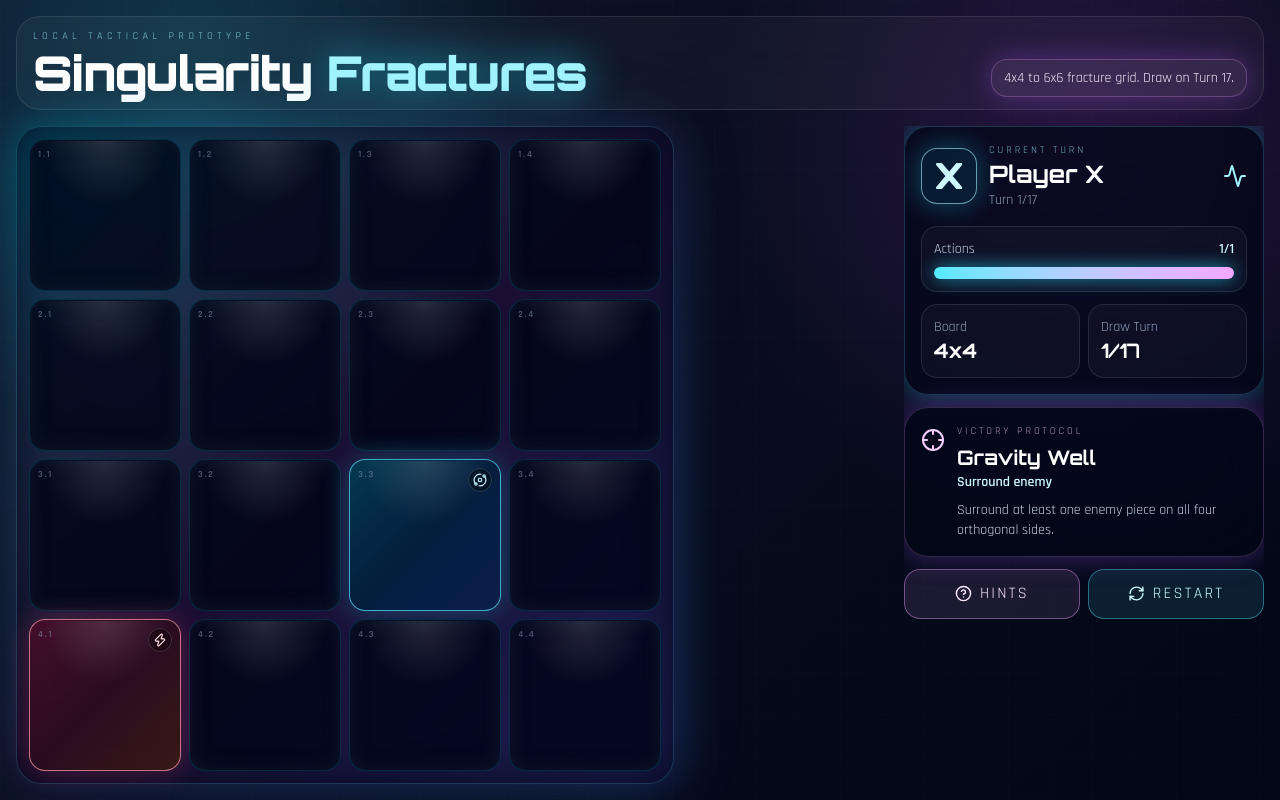
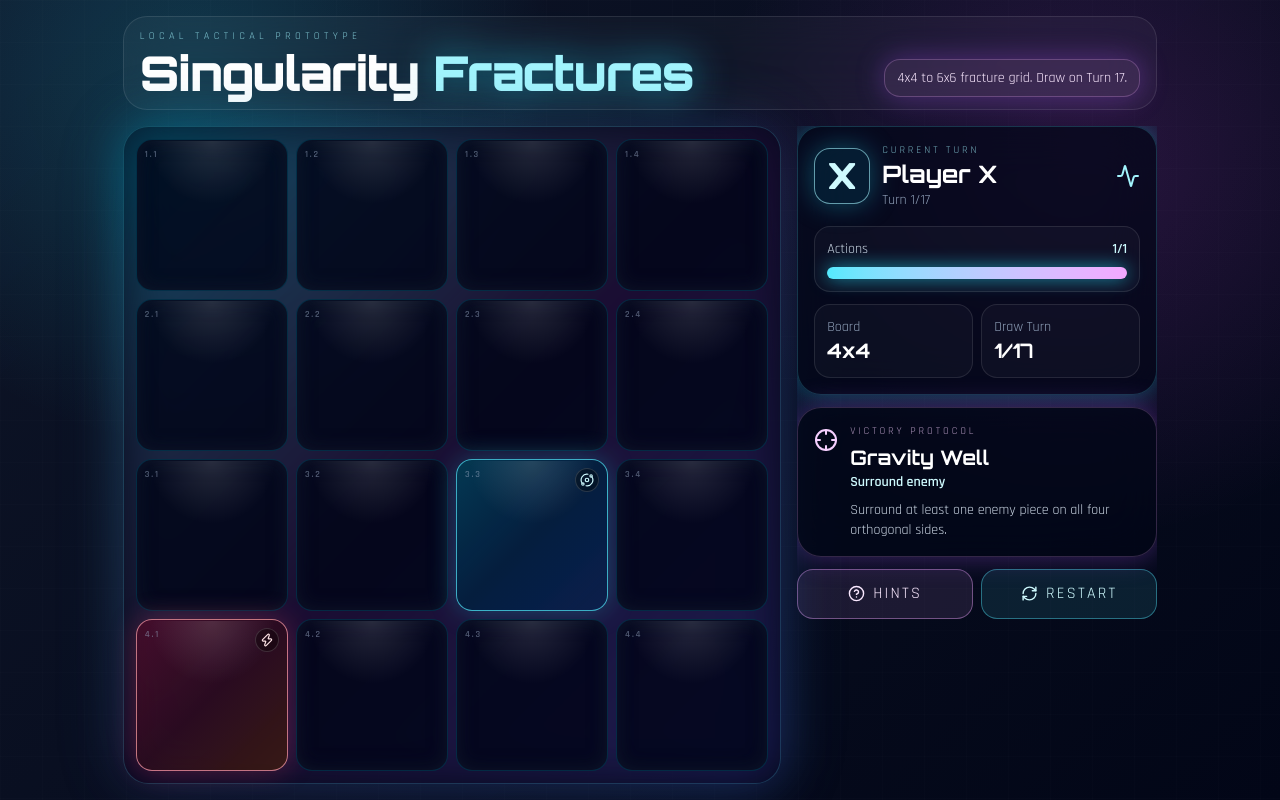
Before and after one commit to Chewapcheche/singularity, a React (Vite) app: page / in a window 1280 px wide. Built offline with nearby package versions, Linux system fonts and the light colour scheme.

Commit message:
Equalize page layout offsets
Co-authored-by: Chewapcheche <Chewapcheche@users.noreply.github.com>

```diff
--- a/src/App.tsx
+++ b/src/App.tsx
@@ -28,7 +28,8 @@ function App() {
       <div className="pointer-events-none fixed inset-0 bg-[radial-gradient(circle_at_15%_10%,rgba(34,211,238,0.2),transparent_28%),radial-gradient(circle_at_85%_20%,rgba(217,70,239,0.16),transparent_30%),linear-gradient(135deg,rgba(15,23,42,0.9),rgba(2,6,23,1))]" />
       <div className="pointer-events-none fixed inset-0 opacity-[0.14] [background-image:linear-gradient(rgba(255,255,255,0.08)_1px,transparent_1px),linear-gradient(90deg,rgba(255,255,255,0.08)_1px,transparent_1px)] [background-size:42px_42px]" />
 
-      <div className="relative z-10 grid h-full w-full grid-rows-[auto_minmax(0,1fr)] gap-3 p-3 sm:gap-4 sm:p-4">
+      <div className="relative z-10 flex h-full w-full justify-center p-3 sm:p-4">
+        <div className="grid h-full w-full max-w-full grid-rows-[auto_minmax(0,1fr)] gap-3 sm:gap-4 lg:w-auto">
           <header className="flex shrink-0 flex-col justify-between gap-2 rounded-[1.5rem] border border-white/10 bg-white/[0.035] px-4 py-3 backdrop-blur-xl md:flex-row md:items-end">
             <div>
               <p className="text-[0.65rem] uppercase tracking-[0.42em] text-cyan-200/75">Local tactical prototype</p>
@@ -41,7 +42,7 @@ function App() {
             </div>
           </header>
 
-        <div className="grid min-h-0 items-stretch gap-3 sm:gap-4 lg:grid-cols-[minmax(0,1fr)_minmax(300px,360px)]">
+          <div className="grid min-h-0 items-stretch gap-3 sm:gap-4 lg:grid-cols-[auto_minmax(300px,360px)]">
             <div className="flex min-h-0 items-start justify-start">
               <GameBoard
                 board={board}
@@ -65,6 +66,7 @@ function App() {
             </div>
           </div>
         </div>
+      </div>
 
       <HintsModal isOpen={isHintsOpen} onClose={() => setIsHintsOpen(false)} />
       <VictoryOverlay winner={winner} draw={draw} onRestart={resetGame} />
```
Lines whose indentation alone changed are shown as unchanged.
